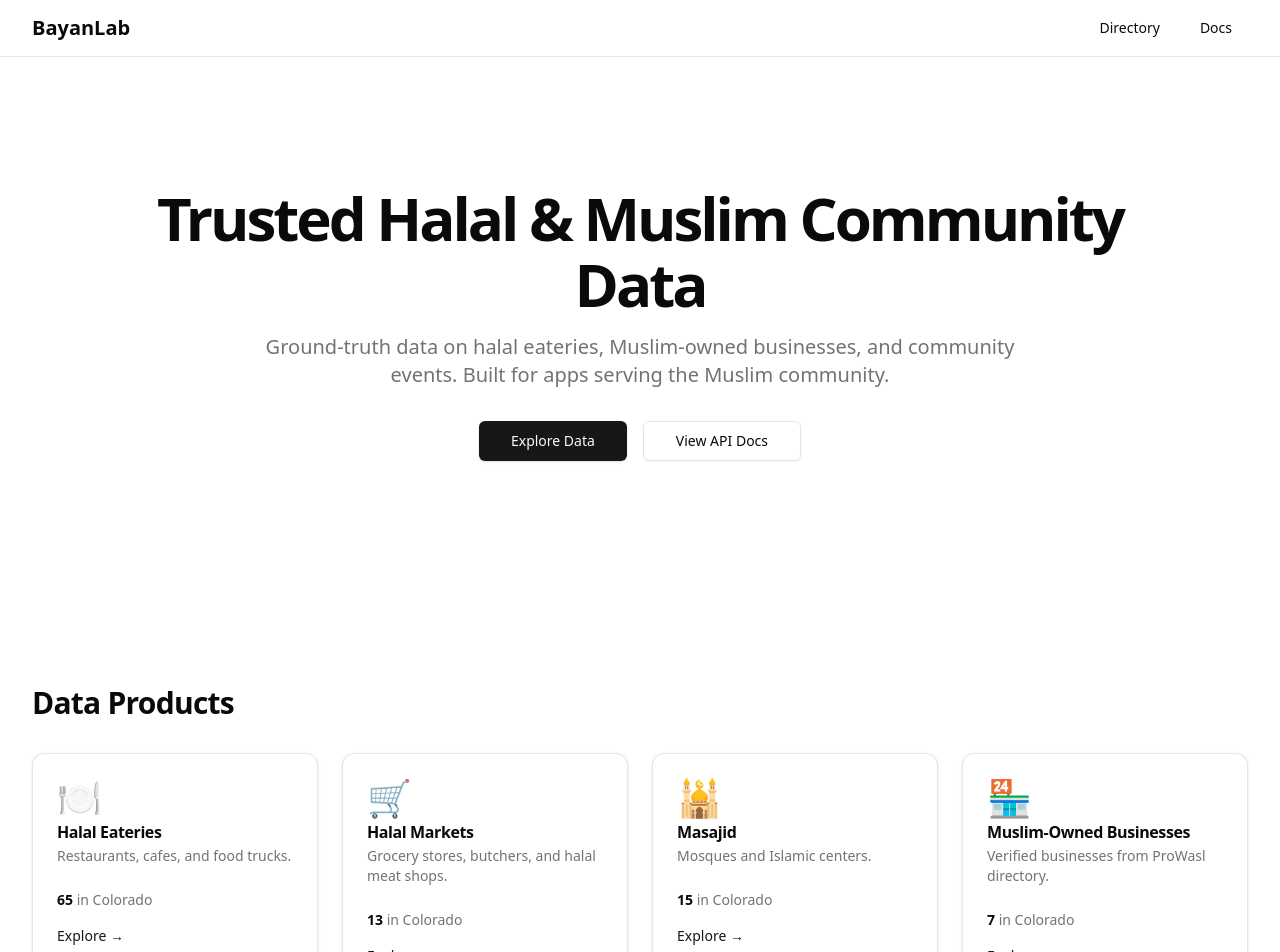
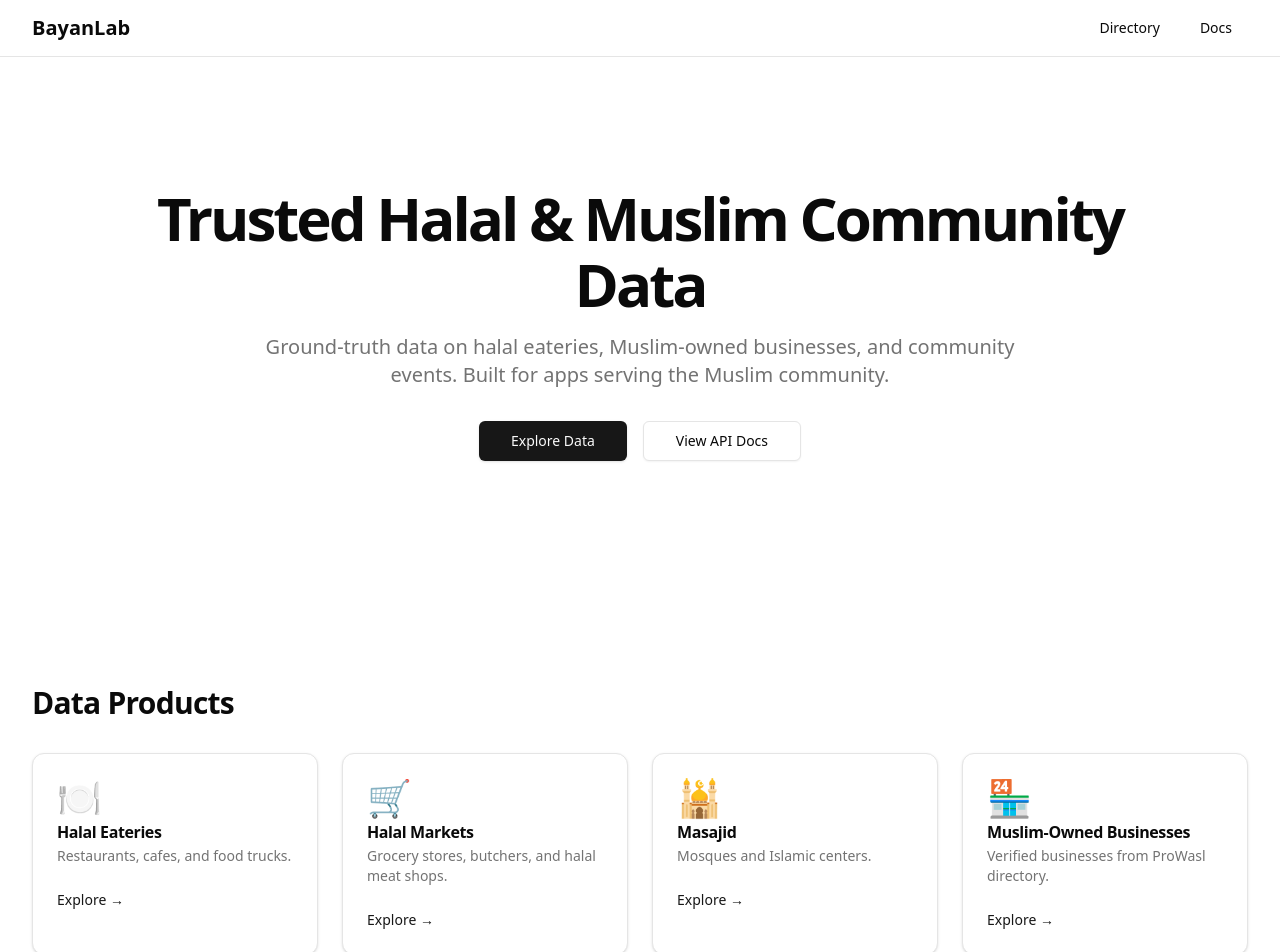
Before and after one commit to hududed/bayanlab-web, a Next.js app: page / in a window 1280 px wide. Shown: the top 952 px of the page. Built offline with nearby package versions, Linux system fonts and the light colour scheme.

Commit message:
Remove count displays from Data Products cards
- Removed DATA_COUNTS constant from homepage
- Removed count and countLabel props from DataProductCard component
- Cards now show just title, description, icon, and Explore link

```diff
--- a/app/page.tsx
+++ b/app/page.tsx
@@ -1,13 +1,5 @@
 import { Hero } from '@/components/hero';
 import { DataProductCard } from '@/components/data-product-card';
-
-// Static counts - demo endpoint doesn't expose real totals
-const DATA_COUNTS = {
-  eateries: 65,
-  markets: 13,
-  masajid: 15,
-  businesses: 7,
-};
 
 export default async function HomePage() {
 
@@ -24,32 +16,24 @@ export default async function HomePage() {
           <DataProductCard
             title="Halal Eateries"
             description="Restaurants, cafes, and food trucks."
-            count={DATA_COUNTS.eateries}
-            countLabel="in Colorado"
             icon="🍽️"
             href="/directory/co"
           />
           <DataProductCard
             title="Halal Markets"
             description="Grocery stores, butchers, and halal meat shops."
-            count={DATA_COUNTS.markets}
-            countLabel="in Colorado"
             icon="🛒"
             href="/directory/co"
           />
           <DataProductCard
             title="Masajid"
             description="Mosques and Islamic centers."
-            count={DATA_COUNTS.masajid}
-            countLabel="in Colorado"
             icon="🕌"
             href="/directory/co"
           />
           <DataProductCard
             title="Muslim-Owned Businesses"
             description="Verified businesses from ProWasl directory."
-            count={DATA_COUNTS.businesses}
-            countLabel="in Colorado"
             icon="🏪"
             href="/directory/co"
           />
--- a/components/data-product-card.tsx
+++ b/components/data-product-card.tsx
@@ -5,8 +5,6 @@ import { Badge } from '@/components/ui/badge';
 interface DataProductCardProps {
   title: string;
   description: string;
-  count?: number;
-  countLabel?: string;
   icon: string;
   href: string;
   comingSoon?: boolean;
@@ -15,8 +13,6 @@ interface DataProductCardProps {
 export function DataProductCard({
   title,
   description,
-  count,
-  countLabel,
   icon,
   href,
   comingSoon = false,
@@ -37,14 +33,7 @@ export function DataProductCard({
         <CardDescription>{description}</CardDescription>
       </CardHeader>
       <CardContent>
-        {count !== undefined && countLabel ? (
-          <p className="text-sm text-muted-foreground">
-            <span className="font-semibold text-foreground">{count}</span> {countLabel}
-          </p>
-        ) : (
-          <p className="text-sm text-muted-foreground">{countLabel}</p>
-        )}
-        <p className="mt-4 text-sm font-medium text-primary">
+        <p className="text-sm font-medium text-primary">
           {comingSoon ? 'Learn more' : 'Explore'} &rarr;
         </p>
       </CardContent>
```
